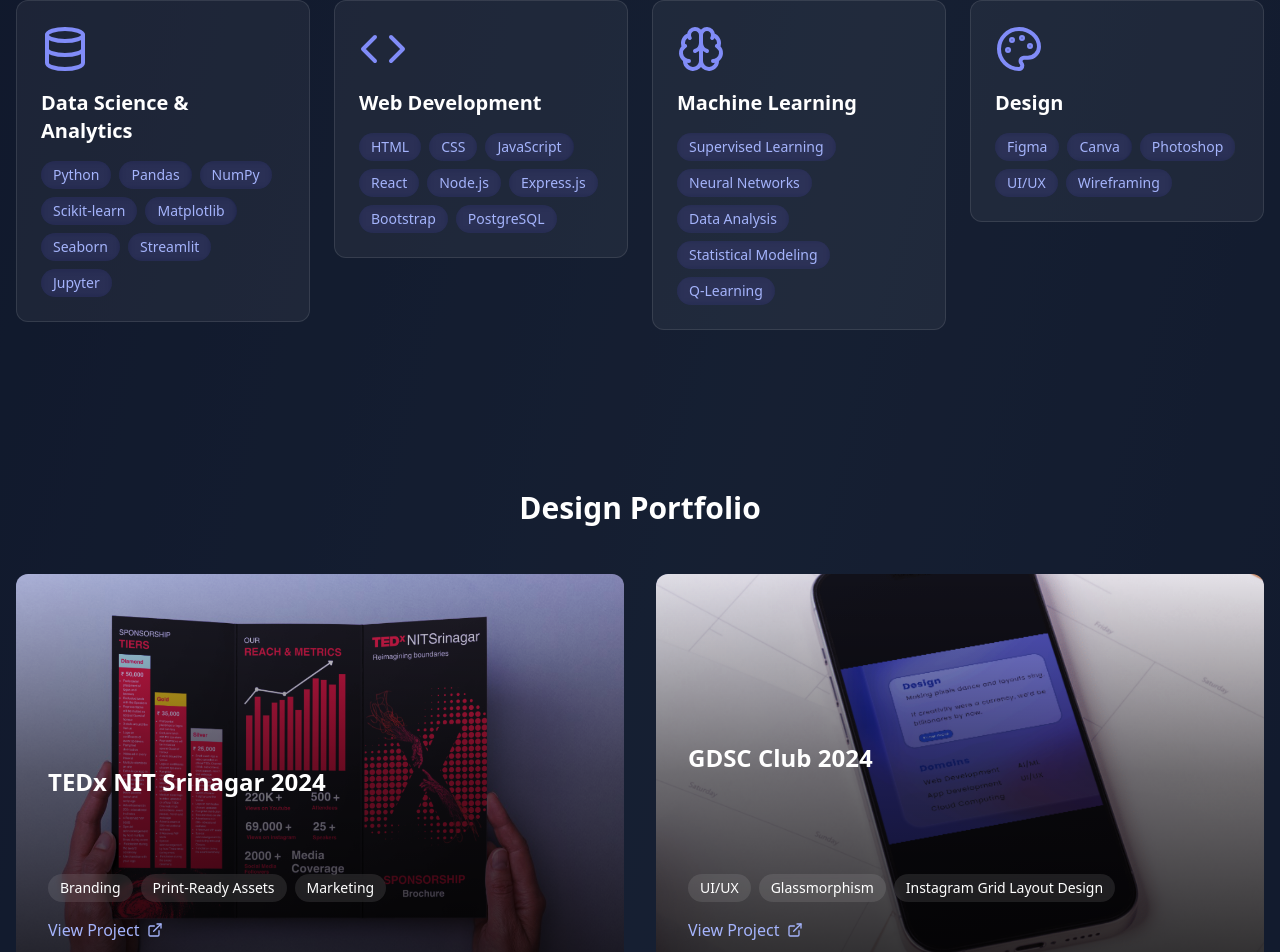
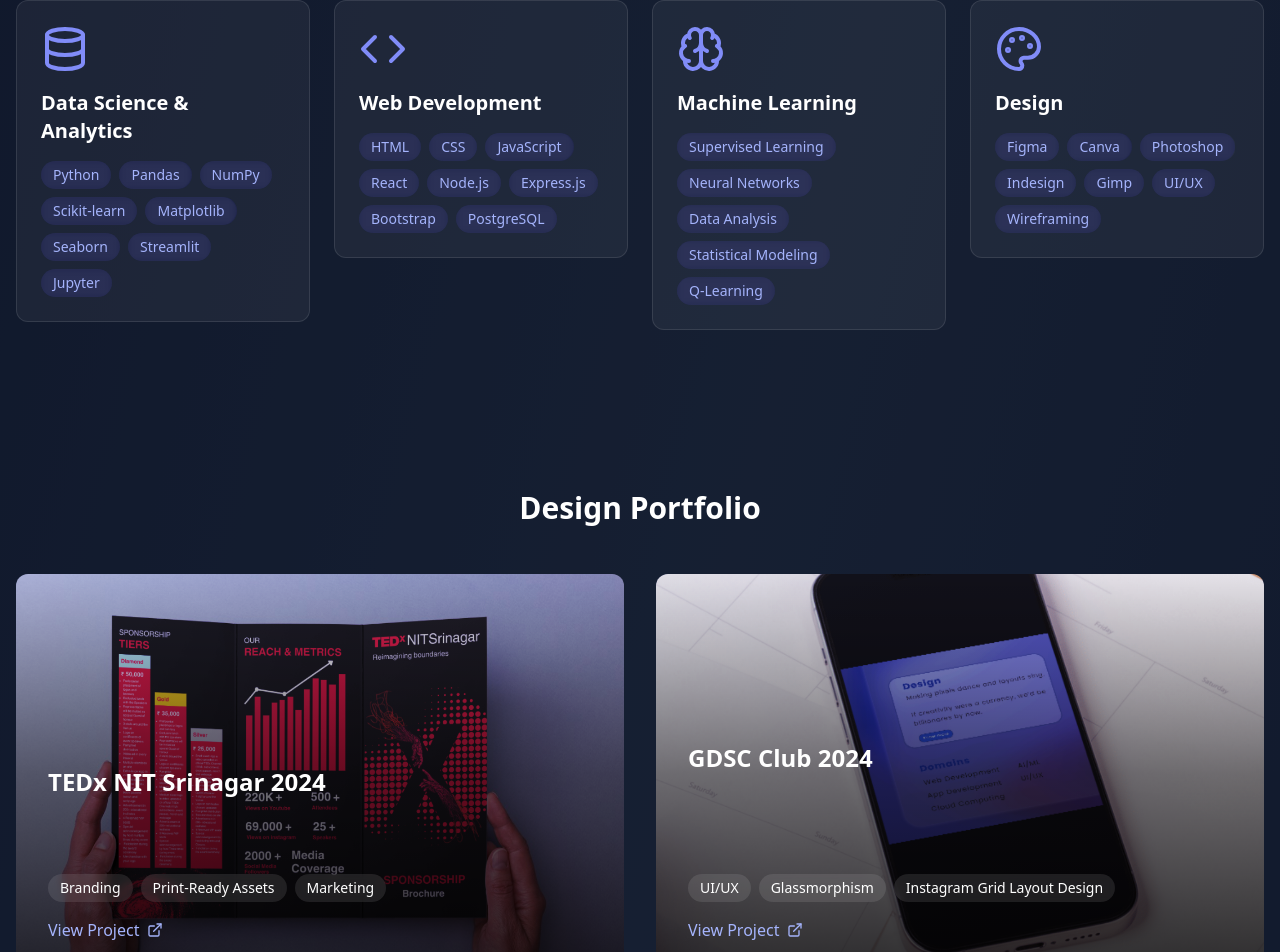
Before and after one commit to mirdanish6594/Portfolio-V3, a React (Vite) app: page / in a window 1280 px wide. Shown: the part 1568-2520 px from the top of the page. Built offline with nearby package versions, Linux system fonts and the light colour scheme.

Commit message:
minor addition in skills section

```diff
--- a/src/components/Skills.tsx
+++ b/src/components/Skills.tsx
@@ -46,7 +46,7 @@ export default function Skills() {
     {
       icon: Palette,
       title: "Design",
-      skills: ["Figma", "Canva", "Photoshop", "UI/UX", "Wireframing"]
+      skills: ["Figma", "Canva", "Photoshop", "Indesign", "Gimp", "UI/UX", "Wireframing"]
     }
   ];
 
```
